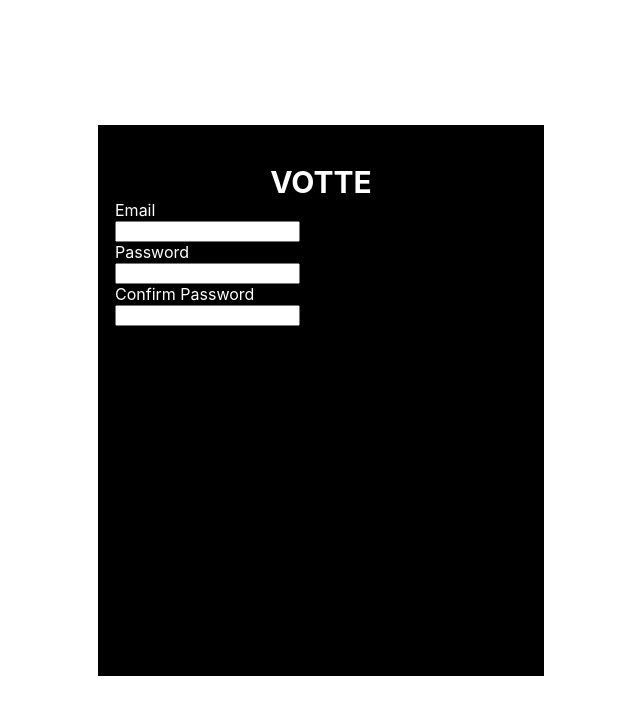
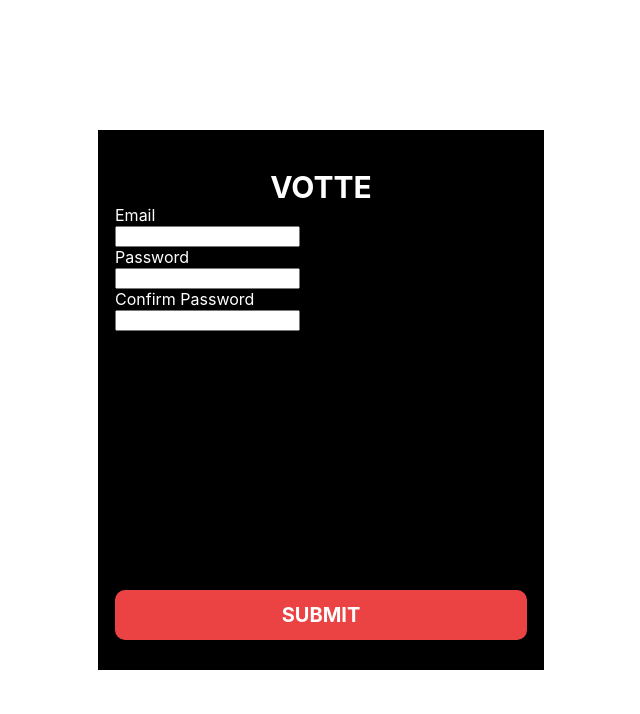
Before and after one commit to Nomddaay/votte, a React (Create React App) app in the folder frontend/: page /register in a window 1280 px wide. Shown: the top 714 px of the page, without its empty margins (319-959 px from the left). Built offline with nearby package versions, Linux system fonts and the light colour scheme.

Commit message:
create button login page

```diff
--- /dev/null
+++ b/frontend/src/components/btns/login_btn/Button.css
@@ -0,0 +1,13 @@
+.form {
+    display: flex;
+    position: absolute;
+    bottom: 30px;
+    border-radius: 10px;
+    background-color: #EB4343;
+    font-size: 20px;
+    font-weight: 700;
+    width: 412px;
+    height: 50px;
+    justify-content: center;
+    align-items: center;
+}
--- /dev/null
+++ b/frontend/src/components/btns/login_btn/ButtonRegister.js
@@ -0,0 +1,10 @@
+import React from 'react';
+import './Button.css';
+
+const ButtonRegister = () => {
+  return (
+    <div className='form'>SUBMIT</div>
+  )
+}
+
+export default ButtonRegister;
--- a/frontend/src/pages/register/Register.css
+++ b/frontend/src/pages/register/Register.css
@@ -8,8 +8,9 @@
 
 .card {
     width: 446px;
-    height: 551px;
+    height: 540px;
     background-color: #000;
+    position: relative;
 }
 
 .content {
@@ -23,10 +24,10 @@
     margin-top: 39px;
 }
 
-.label_name {
+/* .label_name {
 
 }
 
 .input {
 
-}
+} */
--- a/frontend/src/pages/register/Register.js
+++ b/frontend/src/pages/register/Register.js
@@ -1,6 +1,7 @@
 import { useState } from 'react';
 // import { useNavigate } from "react-router-dom";
 import './Register.css';
+import Button from '../../components/btns/login_btn/ButtonRegister';
 
 
 const Register = () => {
@@ -41,6 +42,7 @@ const Register = () => {
                         value={password}
                         onChange={(e) => setPassword(e.target.value)}
                     />
+                    <Button />
                 </form>
             </div>
         </div>
```
Also changed, not shown: frontend/src/components/btns/login_btn/ButtonLogin.js (added, +10 -0 lines).
